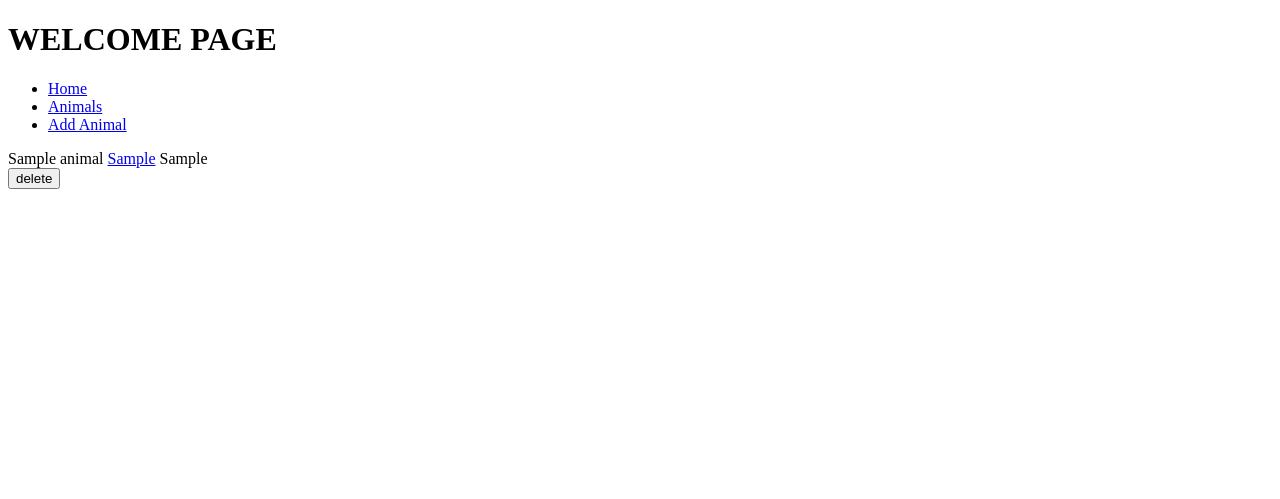
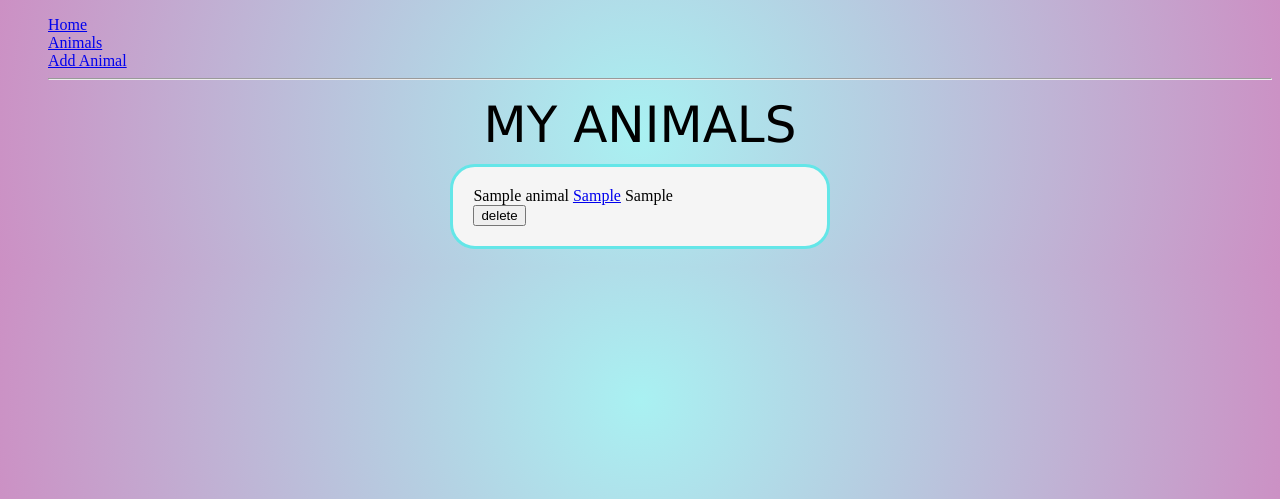
Before and after one commit to kellyrawstron/animal_bucketlist_project, a Flask app: page /breeds in a window 1280 px wide. Shown: the top 499 px of the page. Run offline with Flask 2, Linux system fonts and the light colour scheme; a database or web service that is not in the repository returns one stand-in record (values such as "Sample title"); some libraries are stand-ins or nearby versions.

Commit message:
added some css to have a break from backend work for a little while

```diff
--- /dev/null
+++ b/static/styles.css
@@ -0,0 +1,37 @@
+body {
+    background: rgb(169,241,242);
+background: radial-gradient(circle, rgba(169,241,242,1) 0%, rgba(204,144,196,1) 100%);}
+
+.nav  li{
+    display: flex;
+    flex-direction: row;
+    list-style: none;
+
+
+}
+
+.container {
+    width: 30%;
+    margin-left: auto;
+    margin-right: auto;
+    max-width: 1000px;
+    padding: 10px;
+
+}
+
+.box{
+    height: auto;
+    width: auto;
+    padding: 20px;
+    margin: auto;
+    border: 3px solid #64e6e8;
+    border-radius: 25px;
+    background-color: whitesmoke;
+
+}
+
+.page-title {
+    font-family: Verdana, Geneva, Tahoma, sans-serif;
+    font-size: 50px;
+
+}
--- a/templates/base.html
+++ b/templates/base.html
@@ -4,20 +4,25 @@
     <meta charset="UTF-8">
     <meta http-equiv="X-UA-Compatible" content="IE=edge">
     <meta name="viewport" content="width=device-width, initial-scale=1.0">
+
+    <link rel="stylesheet" href="{{ url_for('static', filename='styles.css') }}">
+
     <title>Animal BucketList</title>
 </head>
 <body>
 
 <header>
-<h1> WELCOME PAGE</h1>
+
 <nav>
 
-<ul>
+<ul class="nav">
         <li><a href="/">Home</a></li>
 
         <li><a href="/breeds">Animals</a></li>
 
         <li><a href="/breeds/new">Add Animal</a></li>
+
+        <hr>
 
 
 
--- a/templates/breeds/index.html
+++ b/templates/breeds/index.html
@@ -2,9 +2,13 @@
 
 {% block content %}
 
-
+<div class="page-title">
+    <center>MY ANIMALS</center>
+    </div>
 
 {% for breed in breeds %}
+<div class="container">
+    <div class="box">
 {{breed.animal.animal_name}}
 <a href="/breeds/{{breed.id}}">{{breed.breed_kind}}</a>
 {{breed.breed_seen}}
@@ -12,6 +16,7 @@
 <form action="/breeds/{{breed.id}}/delete" method="POST">
     <button type="submit" name="send" value="delete"> delete </button>
 </form>
-
+    </div>
+</div>
 {% endfor %}
 {% endblock %}
--- a/templates/index.html
+++ b/templates/index.html
@@ -1,6 +1,7 @@
 {% extends 'base.html' %}
 
 {% block content %}
-
-
+<div class="page-title">
+<center>ANIMALS HOME PAGE</center>
+</div>
 {% endblock %}
```
Also changed, not shown: templates/breeds/new.html (+8 -1 lines).
